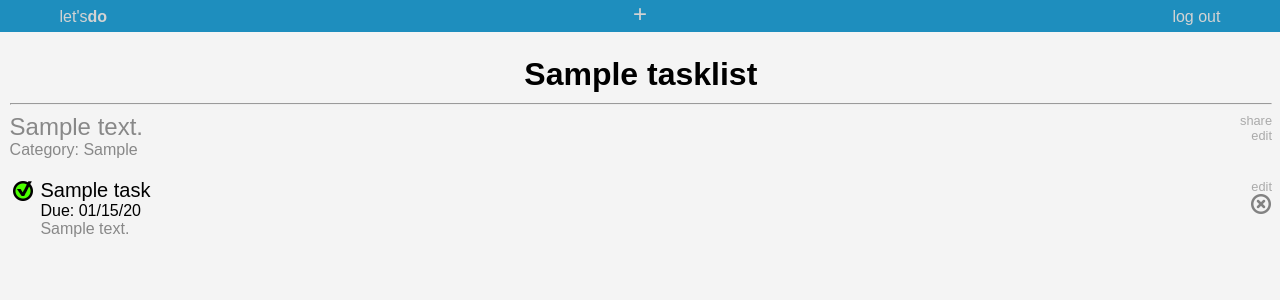
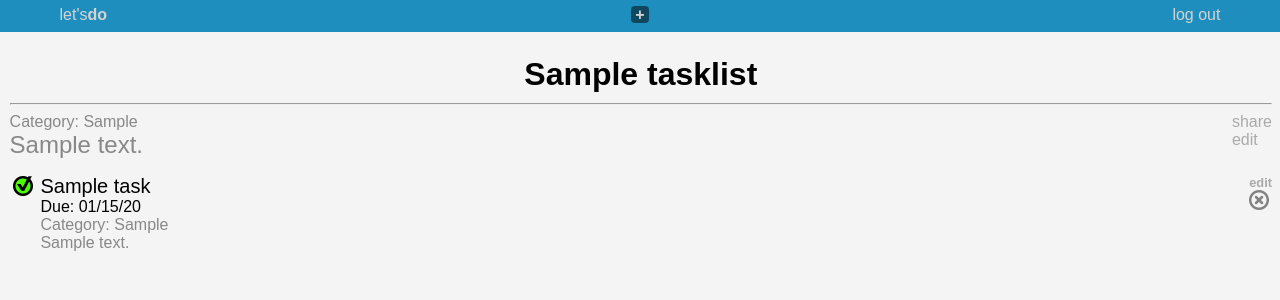
Before and after one commit to orablu/EECS393-Project, a Django app: page /1/ in a window 1280 px wide. Shown: the top 300 px of the page. Run offline with Django 3.2, Linux system fonts and the light colour scheme; a user stored in the database is signed in; tables that the repository leaves empty hold one stand-in row (values such as "Sample post"); parts of the project's set-up code (start-up, migrations or seed data) failed here and were passed over.

Commit message:
Style changes.

```diff
--- a/CloudTaskManager/settings.py
+++ b/CloudTaskManager/settings.py
@@ -152,7 +152,7 @@ LOGGING = {
 # Heroku settings
 
 import dj_database_url
-DATABASES['default'] = dj_database_url.config()
+#DATABASES['default'] = dj_database_url.config()
 SECURE_PROXY_SSL_HEADER = ('HTTP-X_FORWARDED_PROTO', 'https')
 
 # Hosts/domain names that are valid for this site; required if DEBUG is False
--- a/tasks/static/tasks/style.css
+++ b/tasks/static/tasks/style.css
@@ -31,7 +31,7 @@ body {
 .base_head .home_div {
     width: 30%;
     display: inline-block;
-    vertical-align: center;
+    margin-top: 0.4em;
     text-align: left;
 }
 
@@ -41,7 +41,7 @@ body {
 .base_head .logout_div {
     width: 30%;
     display: inline-block;
-    vertical-align: center;
+    margin-top: 0.4em;
     text-align: right;
 }
 
@@ -51,7 +51,7 @@ body {
 .base_head .extra_links {
     width: 30%;
     display: inline-block;
-    vertical-align: center;
+    margin-top: 0.4em;
     float: center;
 }
 
@@ -115,7 +115,11 @@ h1 {
 }
 
 .add {
-    font-size: 1.5em;
+    font-weight: bold;
+    background-color: #0f475f;
+    padding-left: 0.3em;
+    padding-right: 0.3em;
+    border-radius: 4px;
 }
 
 
@@ -209,18 +213,18 @@ h1 {
  */
 
 .details_summary {
-    color: #888;
     margin-bottom: 1em;
     display: inline-block;
     width: 80%;
 }
 
 .details_description {
+    color: #888;
     font-size: 1.5em;
 }
 
 .details_category {
-    margin-bottom: 0.3em;
+    color: #888;
 }
 
 .details_editlist {
@@ -232,6 +236,7 @@ h1 {
 .details_edit {
     display: block;
     font-size: 0.8em;
+    font-weight: bold;
     text-align: right;
 }
 
@@ -287,6 +292,13 @@ h1 {
 }
 
 .details_due {
+}
+
+.details_taskcate {
+}
+
+.details_task .details_taskcate {
+    color: #888;
 }
 
 .details_taskdesc {
--- a/tasks/templates/tasks/details.html
+++ b/tasks/templates/tasks/details.html
@@ -10,12 +10,12 @@
 
 {% block body %}
     <div class="details_summary">
+        <div class="details_category">Category: {{ tasklist.category }}</div>
         <div class="details_description">{{ tasklist.description }}</div>
-        <div class="details_category">Category: {{ tasklist.category }}</div>
     </div>
     <div class="details_editlist">
-        <div class="details_edit"><a href="{% url 'tasks:share_list' tasklist.id %}">share</a></div>
-        <div class="details_edit"><a href="{% url 'tasks:edit_list' tasklist.id %}">edit</a></div>
+        <div class="details_share"><a href="{% url 'tasks:share_list' tasklist.id %}">share</a></div>
+        <div class="details_share"><a href="{% url 'tasks:edit_list' tasklist.id %}">edit</a></div>
     </div>
 	<div class="details_list">
         {% for task in tasks_list %}
@@ -28,6 +28,7 @@
             <div class="details_tasksumm">
                 <div class="details_title">{{ task.title }}</div>
                 {% if task.due_date %}<div class="details_due">Due: {{ task.due_date|date:"m/d/y" }}</div>{% endif %}
+                {% if task.category %}<div class="details_taskcate">Category: {{ tasklist.category }}</div>{% endif %}
                 {% if task.description %}<div class="details_taskdesc">{{ task.description }}</div>{% endif %}
             </div>
             <div class="details_modify">
```
Also changed, not shown: 2 other files.
